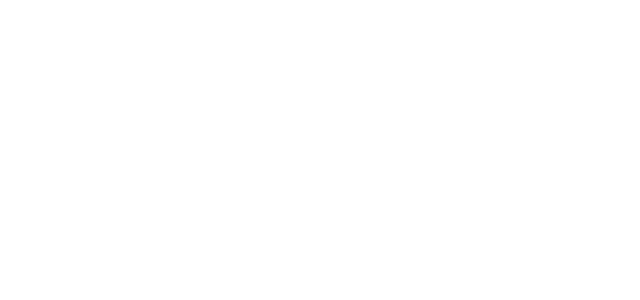
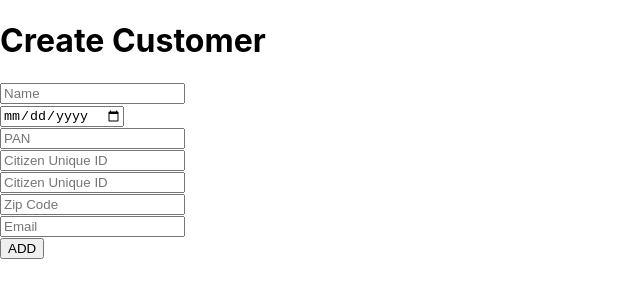
Before and after one commit to jedawson/java-practice, a React (Create React App) app in the folder amsfrontend/: page /bankerCreateCustomer in a window 1280 px wide. Before the commit this address had no page. Shown: the top 300 px of the page, without its empty margins (0-640 px from the left). Built offline with nearby package versions, Linux system fonts and the light colour scheme.

Commit message:
create banker create customer component

```diff
--- a/amsfrontend/src/App.tsx
+++ b/amsfrontend/src/App.tsx
@@ -6,7 +6,7 @@
     <div className="App">
       <Link to="/landing"> Landing Page </Link>
       <br />
-      <Link to="/bankerlogin"> Banker Login Page </Link>
+      <Link to="/bankerLogin"> Banker Login Page </Link>
       <br />
       <Link to="/bankerAdmin"> Banker Admin Page</Link>
     </div>
--- a/amsfrontend/src/index.tsx
+++ b/amsfrontend/src/index.tsx
@@ -10,6 +10,7 @@
 import store from './store/store';
 import BankerAdmin from './routes/BankerAdmin';
 import BankerPanLookup from './routes/BankerPanLookup';
+import BankerCreateCustomer from './routes/BankerCreateCustomer';
 
 ReactDOM.render(
   <React.StrictMode>
@@ -18,9 +19,10 @@
         <Routes>
           <Route path="/" element={<App />} />
           <Route path="landing" element={<LandingPage />} />
-          <Route path="bankerlogin" element={<BankerLogin />} />
+          <Route path="bankerLogin" element={<BankerLogin />} />
           <Route path="bankerAdmin" element={<BankerAdmin />} />
           <Route path="bankerPanLookup" element={<BankerPanLookup />} />
+          <Route path="bankerCreateCustomer" element={<BankerCreateCustomer />} />
         </Routes>
       </BrowserRouter>
     </Provider>
--- a/amsfrontend/src/routes/BankerAdmin.tsx
+++ b/amsfrontend/src/routes/BankerAdmin.tsx
@@ -5,6 +5,8 @@
         <div id="bankerAdmin">
             <h1>Welcome to the Banker Admin Page.</h1>
             <Link to={"/bankerPanLookup"}>Search for account by PAN.</Link>
+            <br />
+            <Link to={"/bankerCreateCustomer"}>Create Customer.</Link>
         </div>
     )
 }
--- /dev/null
+++ b/amsfrontend/src/routes/BankerCreateCustomer.tsx
@@ -0,0 +1,146 @@
+import { SyntheticEvent, useState } from "react";
+import { useForm } from "react-hook-form";
+import { useDispatch, useSelector } from "react-redux";
+import Users from "../models/users";
+import accountService from "../services/accountService";
+import { AppState } from "../store/initialState";
+
+export interface Input {
+    name: any;
+    dateOfBirth: any;
+    pan: any;
+    citizenUniqueID: any;
+    zipCode: any;
+    email: any;
+}
+
+type FormValues = {
+    name: string;
+    dateOfBirth: Date;
+    pan: string;
+    citizenUniqueID: string;
+    zipCode: string;
+    email: string;
+}
+
+const BankerCreateCustomer = () => {
+    const [input, setInput] = useState<Input>({name: '', dateOfBirth: '', pan: '', citizenUniqueID: '', zipCode: '', email: ''})
+    const {register, handleSubmit } = useForm<FormValues>();
+    const dispatch = useDispatch();
+
+    const handleInput = (e: SyntheticEvent) => {
+        let target = e.target as HTMLInputElement
+        let newInput = { ...input};
+
+        if (target.name === "pan") {
+            newInput.pan = (e.target as HTMLInputElement).value;
+            setInput(newInput);
+        }
+        switch ((e.target as HTMLInputElement).name) {
+            case "name":
+                newInput.name = target.value;
+                setInput(newInput)
+                break;
+            case "dateOfBirth":
+                newInput.dateOfBirth = target.value;
+                setInput(newInput)
+                break;
+            case "pan":
+                newInput.pan = target.value;
+                setInput(newInput)
+                break;
+            case "citizenUniqueID":
+                newInput.citizenUniqueID = target.value;
+                setInput(newInput)
+                break;
+            case "zipCode":
+                newInput.zipCode = target.value;
+                setInput(newInput)
+                break;
+            case "email":
+                newInput.email = target.value;
+                setInput(newInput)
+                break;
+            default:
+                break;
+        }
+    }
+    const onSubmit = () => {
+        //dispatch(accountService.lookupPan(input.pan))
+    }
+    return (
+        <div id="bankerPanLookup">
+            <h1>Create Customer</h1>
+            <form onSubmit={handleSubmit(onSubmit)}>
+                <input
+                    {...register("name")}
+                    name="name"
+                    type="text"
+                    placeholder="Name"
+                    value={input.name}
+                    onChange={handleInput}
+                    />
+                <br />
+                <input
+                    {...register("dateOfBirth")}
+                    name="dateOfBirth"
+                    type="date"
+                    placeholder="1900-01-01"
+                    value={input.dateOfBirth}
+                    onChange={handleInput}
+                    />
+                <br />
+                <input
+                    {...register("pan")}
+                    name="pan"
+                    type="text"
+                    placeholder="PAN"
+                    value={input.pan}
+                    onChange={handleInput}
+                    />
+                <br />
+                <input
+                    {...register("citizenUniqueID")}
+                    name="citizenUniqueID"
+                    type="text"
+                    placeholder="Citizen Unique ID"
+                    value={input.citizenUniqueID}
+                    onChange={handleInput}
+                    />
+                <br />
+                <input
+                    {...register("citizenUniqueID")}
+                    name="citizenUniqueID"
+                    type="text"
+                    placeholder="Citizen Unique ID"
+                    value={input.citizenUniqueID}
+                    onChange={handleInput}
+                    />
+                <br />
+                <input
+                    {...register("zipCode")}
+                    name="zipCode"
+                    type="text"
+                    placeholder="Zip Code"
+                    value={input.zipCode}
+                    onChange={handleInput}
+                    />
+                <br />
+                <input
+                    {...register("email")}
+                    name="email"
+                    type="text"
+                    placeholder="Email"
+                    value={input.email}
+                    onChange={handleInput}
+                    />
+                <br />
+                <button type="submit">ADD </button>
+            </form>
+
+        </div>
+
+    )
+}
+
+export default BankerCreateCustomer
```
